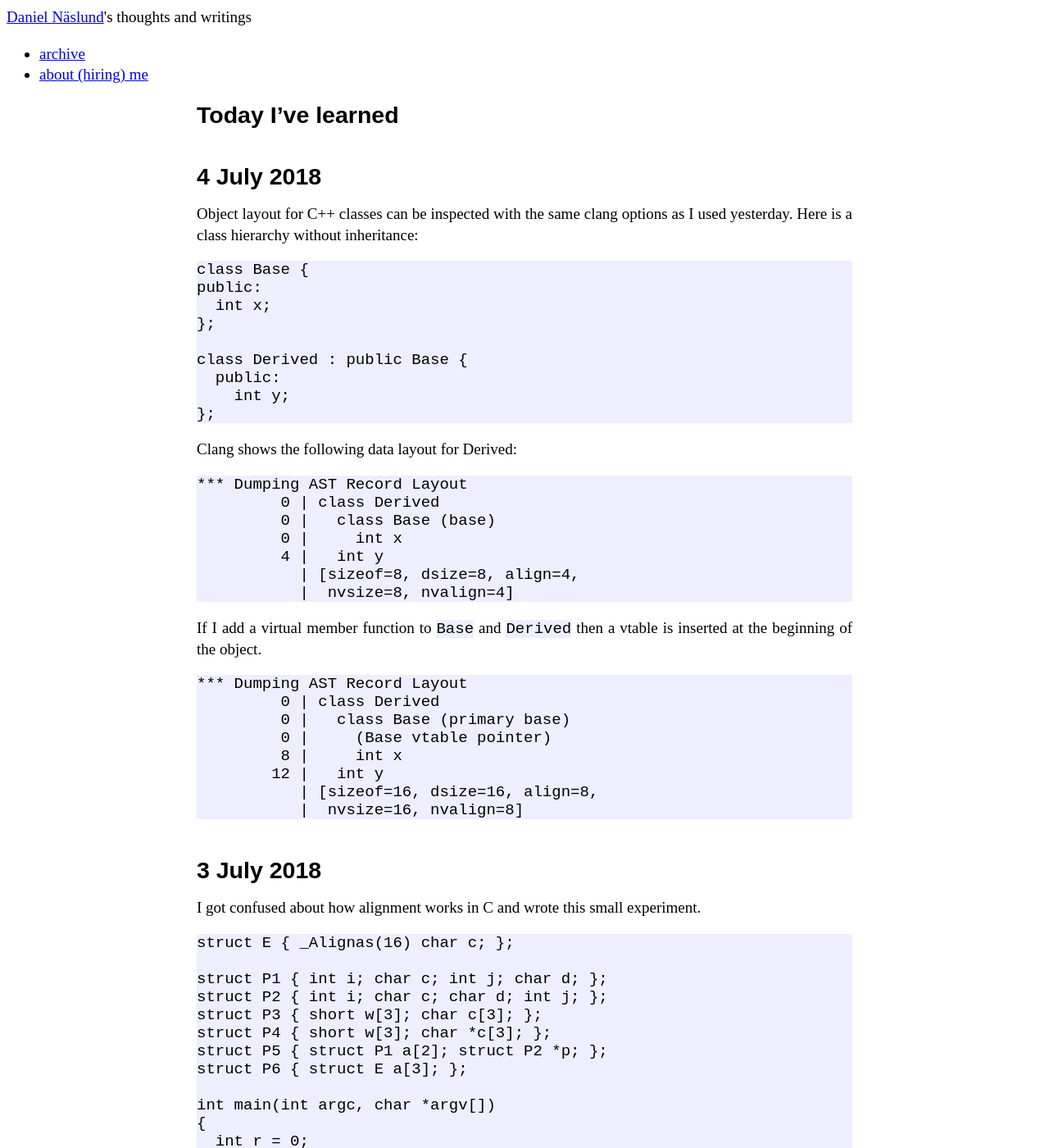
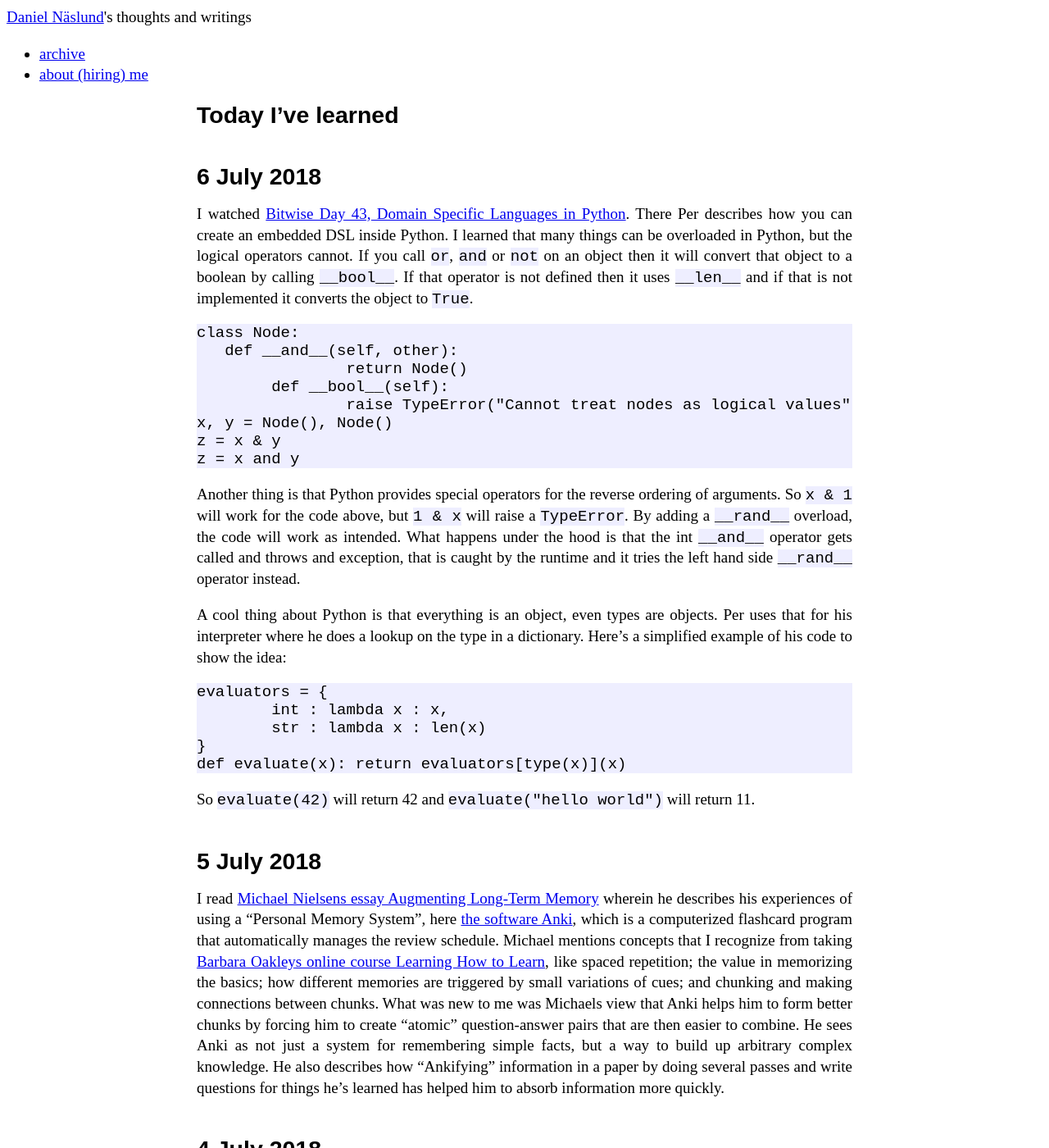
Before and after one commit to dannas/dannas.github.com, a Jekyll site: the page built from TIL.markdown, in a window 1280 px wide and 1400 px high. Shown: the whole window at 82% size. Built offline with Jekyll 4.4.1, drawn with Linux system fonts in a browser that asks for light colours.

Commit message:
Yet another TIL

````diff
--- a/TIL.markdown
+++ b/TIL.markdown
@@ -3,6 +3,39 @@ layout: default
 title: TIL - Today I've Learned
 ---
 # Today I've learned
+
+## 6 July 2018
+
+I watched [Bitwise Day 43, Domain Specific Languages in Python](https://bitwise.handmade.network/episode/bitwise/bitwise043/). There Per describes how you can create an embedded DSL inside Python. I learned that many things can be overloaded in Python, but the logical operators cannot. If you call `or`, `and` or `not` on an object then it will convert that object to a boolean by calling `__bool__`. If that operator is not defined then it uses `__len__` and if that is not implemented it converts the object to `True`.
+
+```
+class Node:
+   def __and__(self, other):
+		return Node()
+	def __bool__(self):
+		raise TypeError("Cannot treat nodes as logical values")
+x, y = Node(), Node()
+z = x & y
+z = x and y
+```
+
+Another thing is that Python provides special operators for the reverse ordering of arguments. So `x & 1` will work for the code above, but `1 & x` will raise a `TypeError`. By adding a `__rand__` overload, the code will work as intended. What happens under the hood is that the int `__and__` operator gets called and throws and exception, that is caught by the runtime and it tries the left hand side `__rand__` operator instead.
+
+A cool thing about Python is that everything is an object, even types are objects. Per uses that for his interpreter where he does a lookup on the type in a dictionary. Here's a simplified example of his code to show the idea:
+
+```
+evaluators = {
+	int : lambda x : x,
+	str : lambda x : len(x)
+}
+def evaluate(x): return evaluators[type(x)](x)
+```
+
+So `evaluate(42)` will return 42 and `evaluate("hello world")` will return 11.
+
+## 5 July 2018
+
+I read [Michael Nielsens essay Augmenting Long-Term Memory](http://augmentingcognition.com/ltm.html) wherein he describes his experiences of using a "Personal Memory System", here [the software Anki](https://apps.ankiweb.net/), which is a computerized flashcard program that automatically manages the review schedule. Michael mentions concepts that I recognize from taking [Barbara Oakleys online course Learning How to Learn](https://www.coursera.org/learn/learning-how-to-learn), like spaced repetition; the value in memorizing the basics; how different memories are triggered by small variations of cues; and chunking and making connections between chunks. What was new to me was Michaels view that Anki helps him to form better chunks by forcing him to create "atomic" question-answer pairs that are then easier to combine. He sees Anki as not just a system for remembering simple facts, but a way to build up arbitrary complex knowledge. He also describes how "Ankifying" information in a paper by doing several passes and write questions for things  he's learned has helped him to absorb information more quickly.
 
 ## 4 July 2018
 
````
